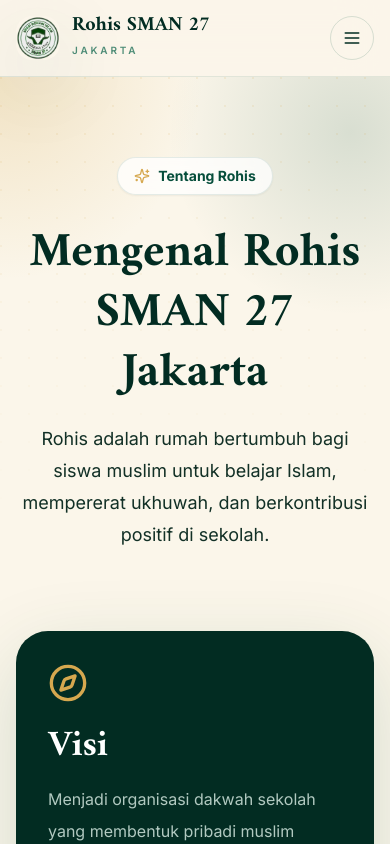
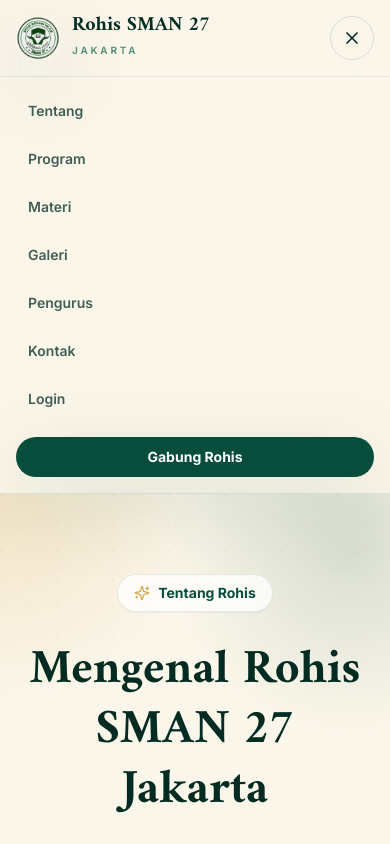
Before and after one commit to dandyhuffazichlamsyah/rohis-27, a Next.js app: page /about in a window 390 px wide. Both pictures are taken after a click on the button "Buka menu navigasi". Shown: the top 844 px of the page. Built offline with nearby package versions, Linux system fonts and the light colour scheme.

Commit message:
fix: logout redirect 405 and mobile menu toggle

```diff
--- a/app/api/admin/logout/route.ts
+++ b/app/api/admin/logout/route.ts
@@ -3,7 +3,7 @@
 
 export async function POST(request: Request) {
   const url = new URL("/admin/login", request.url);
-  const response = NextResponse.redirect(url);
+  const response = NextResponse.redirect(url, 302);
   response.cookies.set(getCookieName(), "", {
     httpOnly: true,
     secure: process.env.NODE_ENV === "production",
--- a/components/site-header.tsx
+++ b/components/site-header.tsx
@@ -1,5 +1,8 @@
+"use client";
+
 import Link from "next/link";
-import { Menu } from "lucide-react";
+import { Menu, X } from "lucide-react";
+import { useState } from "react";
 
 const navItems = [
   { href: "/about", label: "Tentang" },
@@ -12,6 +15,8 @@
 ];
 
 export function SiteHeader() {
+  const [open, setOpen] = useState(false);
+
   return (
     <header className="sticky top-0 z-50 border-b border-emerald-900/10 bg-cream/90 backdrop-blur-xl">
       <div className="mx-auto flex max-w-7xl items-center justify-between px-4 py-4 sm:px-6 lg:px-8">
@@ -35,10 +40,25 @@
           Gabung Rohis
         </Link>
 
-        <button className="inline-flex h-11 w-11 items-center justify-center rounded-full border border-emerald-900/15 text-emerald-950 md:hidden" aria-label="Buka menu navigasi">
-          <Menu className="h-5 w-5" />
+        <button onClick={() => setOpen((v) => !v)} className="inline-flex h-11 w-11 items-center justify-center rounded-full border border-emerald-900/15 text-emerald-950 md:hidden" aria-label="Buka menu navigasi">
+          {open ? <X className="h-5 w-5" /> : <Menu className="h-5 w-5" />}
         </button>
       </div>
+
+      {open && (
+        <div className="border-t border-emerald-900/10 bg-cream px-4 py-4 md:hidden">
+          <nav className="flex flex-col gap-3">
+            {navItems.map((item) => (
+              <Link key={item.href} href={item.href} onClick={() => setOpen(false)} className="rounded-xl px-3 py-2 text-sm font-semibold text-emerald-950/75 transition hover:bg-emerald-900/5 hover:text-emerald-700">
+                {item.label}
+              </Link>
+            ))}
+            <Link href="/kontak" onClick={() => setOpen(false)} className="mt-2 inline-flex items-center justify-center rounded-full bg-emerald-900 px-5 py-2.5 text-sm font-bold text-white shadow-glow transition hover:bg-emerald-800">
+              Gabung Rohis
+            </Link>
+          </nav>
+        </div>
+      )}
     </header>
   );
 }
```
